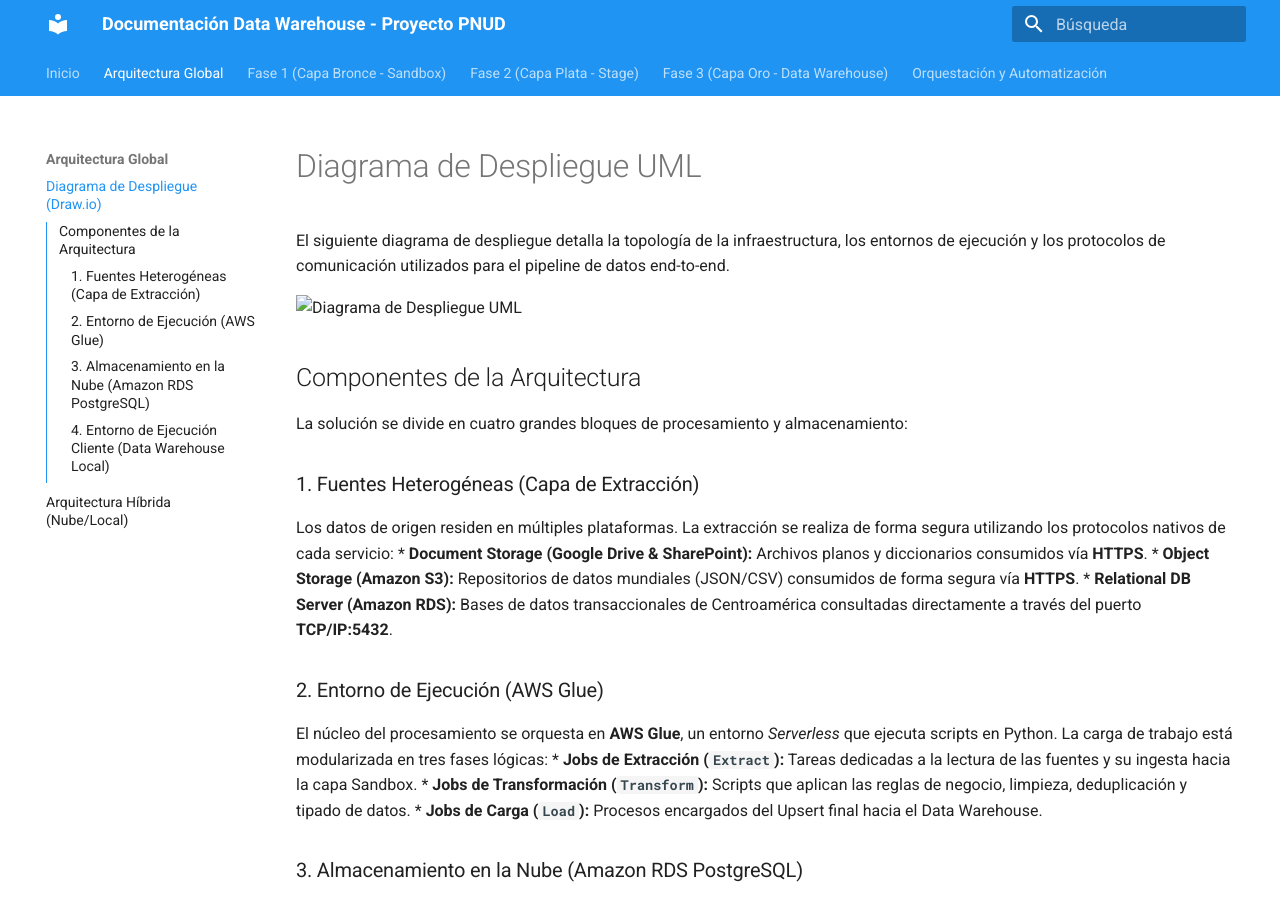
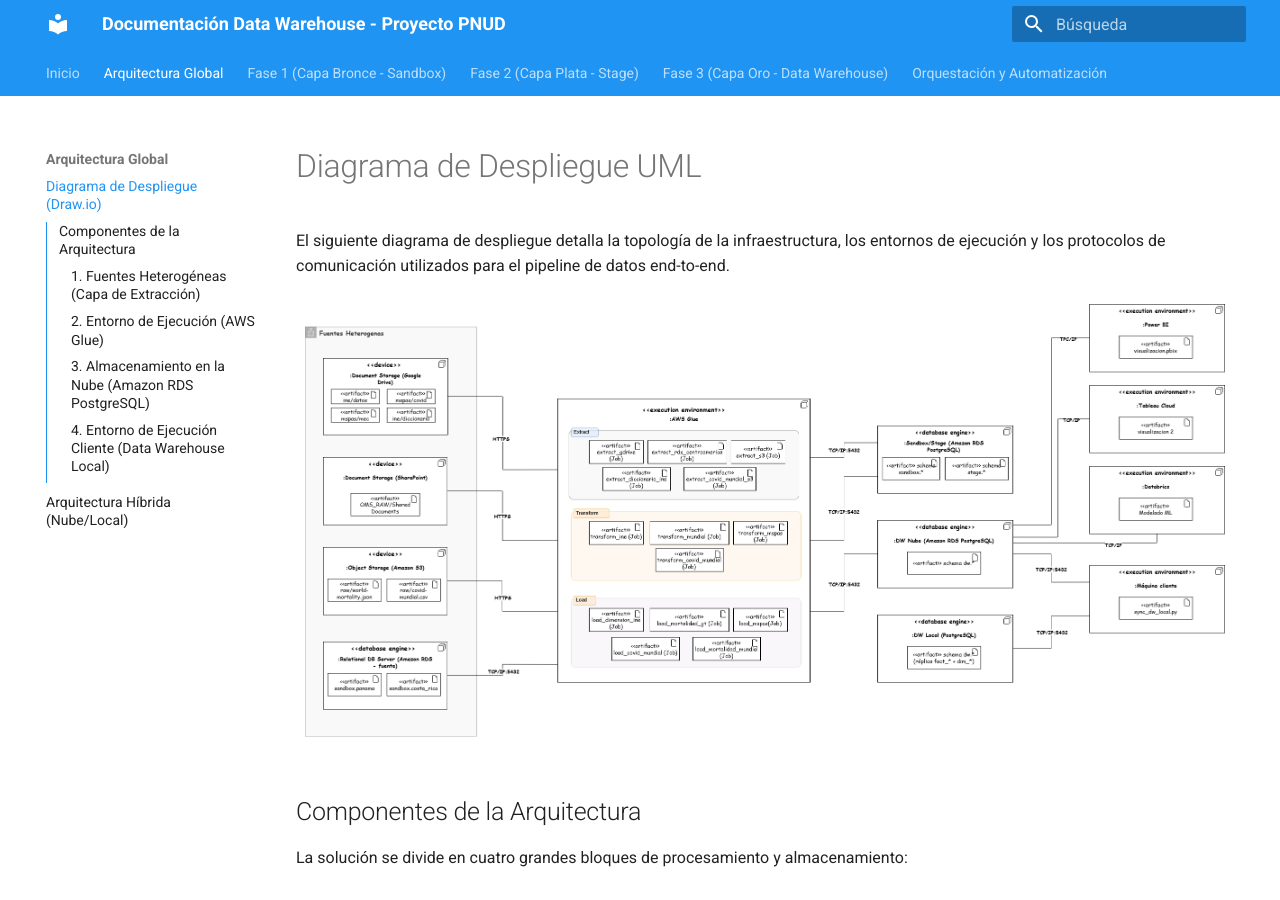
Before and after one commit to RudyReyes28/mortalidad-gt-bi, an MkDocs documentation site: the page built from docs/arquitectura/despliegue.md, in a window 1280 px wide and 900 px high. Built offline with MkDocs 1.6.1 and Material for MkDocs 9.7.7, drawn with Linux system fonts in a browser that asks for light colours.

Commit message:
fix: update ruta imgs

```diff
--- a/docs/arquitectura/despliegue.md
+++ b/docs/arquitectura/despliegue.md
@@ -2,7 +2,7 @@
 
 El siguiente diagrama de despliegue detalla la topología de la infraestructura, los entornos de ejecución y los protocolos de comunicación utilizados para el pipeline de datos end-to-end.
 
-![Diagrama de Despliegue UML](img/diagrama_despliegue_Final.png)
+![Diagrama de Despliegue UML](img/Diagrama_Despliegue_Final.png)
 
 ## Componentes de la Arquitectura
 
```
